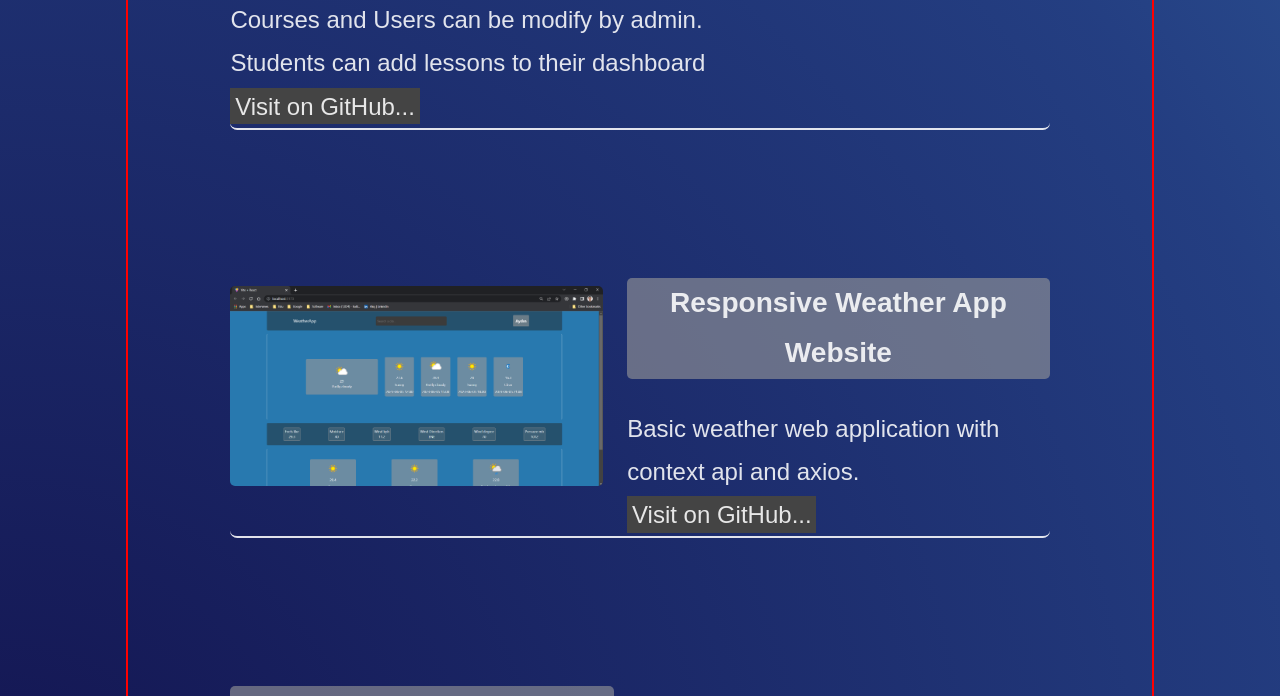
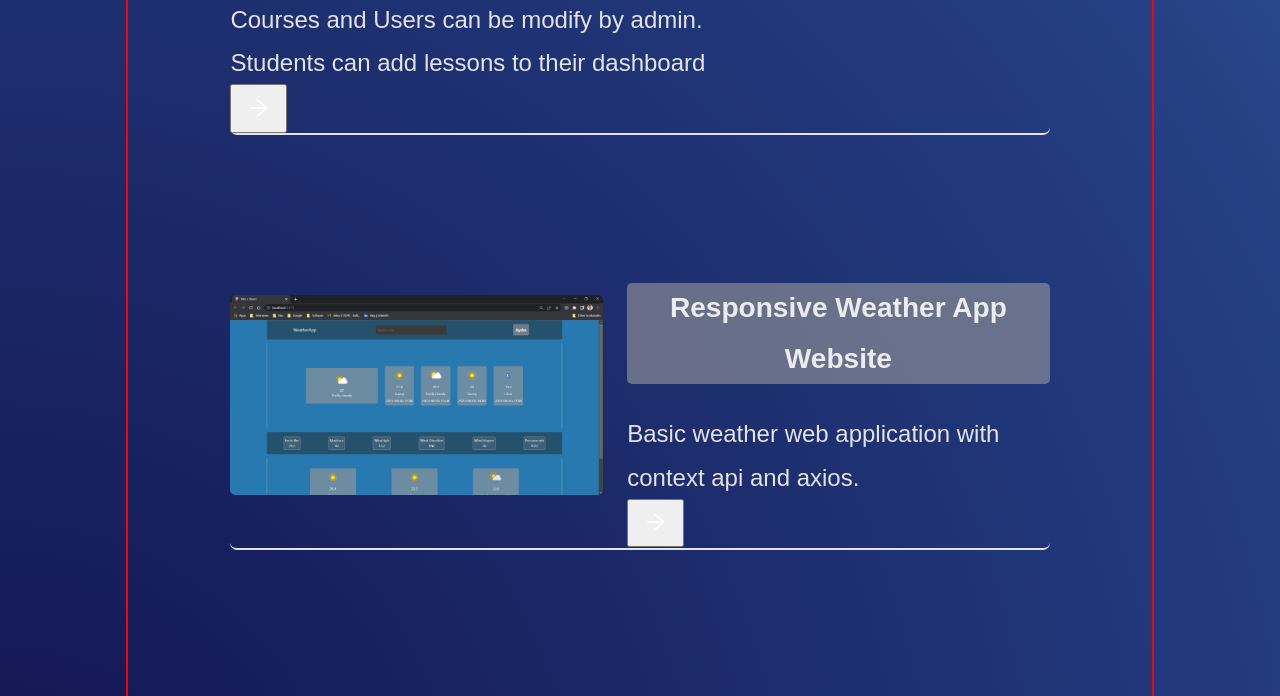
Before and after one commit to halilkocoglu/portfolio-website-frontend, a React (Vite) app: page / in a window 1280 px wide. Shown: the part 1638-2334 px from the top of the page. Built offline with nearby package versions, Linux system fonts and the light colour scheme.

Commit message:
projects created

```diff
--- a/package.json
+++ b/package.json
@@ -12,6 +12,7 @@
   "dependencies": {
     "react": "^18.2.0",
     "react-dom": "^18.2.0",
+    "react-icons": "^4.9.0",
     "react-router-dom": "^6.11.2",
     "react-spring": "^9.7.1"
   },
--- a/src/components/Section/Projects/Projects.jsx
+++ b/src/components/Section/Projects/Projects.jsx
@@ -1,10 +1,28 @@
+
+import { AiOutlineArrowRight } from 'react-icons/ai';
 import { useScrollContext } from "../../../Contexts/scrollContext";
 import data from "../../../JSON/projects.json"
 import "./projects.css";
+import { useEffect, useState } from 'react';
 
 
 function Projects() {
   const {sectionRefs} = useScrollContext();
+  const [hoveredID , setHoveredID] = useState(null)
+  const [isHovered , setIsHovered] = useState(false)
+
+  const mouseOverHandle = (id) => {
+      setHoveredID(id)
+  }
+  const mouseOutHandle = () => {
+    setHoveredID(null)
+    setIsHovered(false)
+  }
+
+  useEffect(() => {
+    setIsHovered(true)
+  },[hoveredID])
+
   return (
     <section ref={sectionRefs.projects}>
       <h1>Projects</h1>
@@ -24,7 +42,20 @@ function Projects() {
                     {item.description}
                   </div>
                   <div className="card-buttons">
-                    <a href="#">Visit on GitHub...</a>
+                    <button
+                    className='btn'
+                    onMouseOver={() =>mouseOverHandle(item.id) }
+                    onMouseLeave={mouseOutHandle}
+                    >
+                      <a href={item.link} target="_blank" rel="noreferrer" >
+                      <AiOutlineArrowRight />
+                      </a>
+                    </button >
+                      <span className={`link ${item.id===hoveredID&&isHovered&& "d-block"}`}>
+                        <a>
+                          Visit GitHub...
+                        </a>
+                      </span>
                   </div>
                 </div>
                   <div className={item.id % 2 === 0 ? "d-none" : ""}>
--- a/src/components/Section/Projects/projects.css
+++ b/src/components/Section/Projects/projects.css
@@ -15,8 +15,9 @@ section {
     border-radius: 0.3rem;
     margin-bottom: 5rem;
 }
+
 img {
-    width:auto ;
+    width: auto;
     height: 200px;
     border-radius: 5px;
     transition-duration: 0.5s;
@@ -28,30 +29,48 @@ img {
     border-radius: 5px;
     background-color: #9999;
 }
+
 .title h3 {
     text-align: center;
 }
 
-.card-buttons {
+.card-buttons button {
+    font-size: x-large;
+    padding: 0.4rem 0.3rem 0.2rem 0.3rem;
+    transition-duration: 0.5s;
+    transition-delay: 20ms;
+    transition-timing-function: ease-in-out;
 }
+.link {
+    display: none;
+    transition: color 0.5 ease-in-out;
+}
+.link a:hover{
+    color: coral;
+}
+
+.btn:hover , .btn:focus  {
+    transform: rotate(360deg);
+}
+
 .card-buttons a {
+    padding: 0.3rem;
     text-decoration: none;
-    padding: 0.2rem;
     color: var(--COLOR);
-    background-color: var(--COLOR_DARK);
 }
 
 .right-img:hover {
-    transform: scale(1.4)  translateX(-100px);
+    transform: scale(1.4) translateX(-100px);
 }
 
 .left-img:hover {
-    transform: scale(1.4)  translateX(100px);
+    transform: scale(1.4) translateX(100px);
 }
 
 .right {
     text-align: right;
 }
+
 .left {
     text-align: left;
 }
@@ -59,3 +78,14 @@ img {
 .d-none {
     display: none;
 }
+
+.d-block {
+    display: inline;
+    animation-name: MOver;
+    animation-duration: 0.5s;
+}
+
+@keyframes MOver {
+    from {opacity: 0;}
+    to {opacity: 1;}
+  }
```
Also changed, not shown: 1 other file (tests, documents, lock files or other folders).
